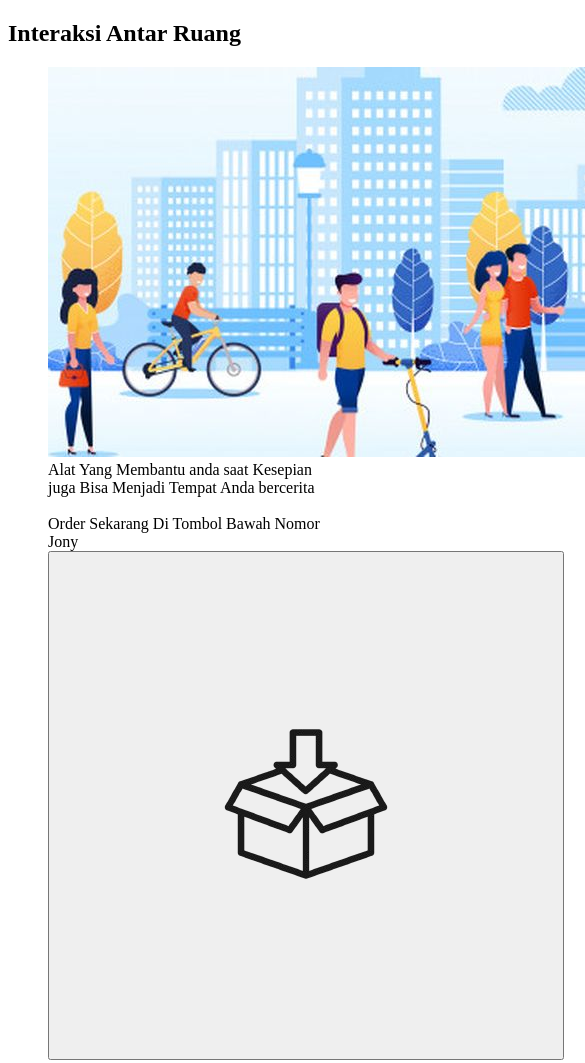
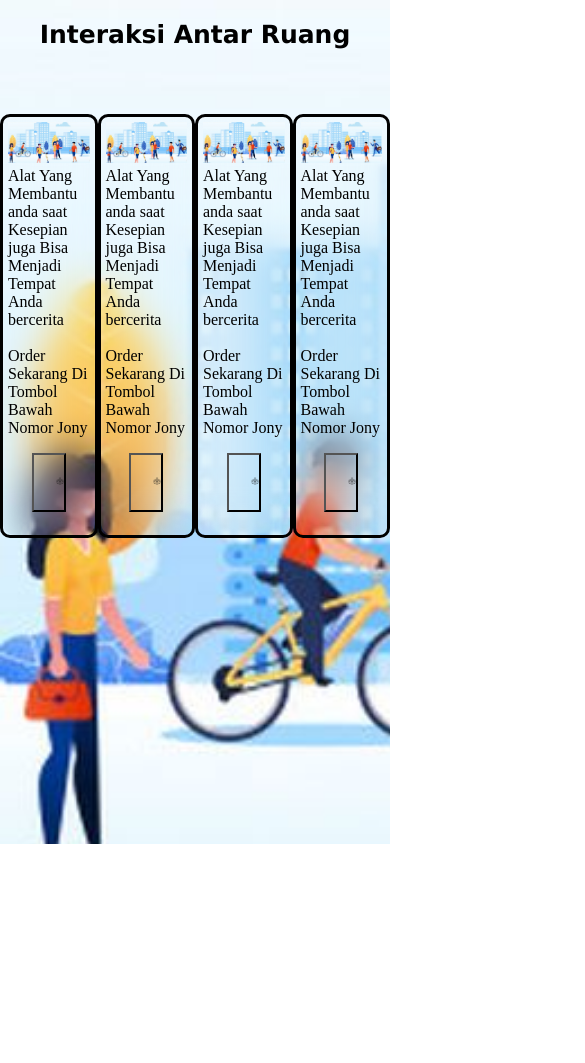
Before and after one commit to Mytzcodes/Interaksi, a plain HTML site: page index.html in a window 390 px wide. Shown: the top 1063 px of the page, 585 px wide, since content can reach past the window. After the commit the page ends 844 px from the top, so only its background shows below. Drawn offline with Linux system fonts and the light colour scheme.

Commit message:
Update style.css

```diff
--- a/style.css
+++ b/style.css
@@ -1,96 +1,123 @@
-<!DOCTYPE html>
-<html lang="en">
-  <head>
-    <meta charset="UTF-8" />
-    <meta name="viewport" content="width=device-width, initial-scale=1.0" />
-    <title>Interaksi Antar Ruang</title>
-    <link rel="stylesheet" href="style.css" />
-  </head>
-  <body>
-    <header class="Title">
-      <h2 id="Judul-Halaman">Interaksi Antar Ruang</h2>
-    </header>
-    <main class="Item">
-      <article class="Card-1">
-        <figure id="Card-1">
-          <div>
-            <img src="Picture/Interaksi.jpg" alt="Product.png" />
-            <figcaption>
-              Alat Yang Membantu anda saat Kesepian juga Bisa Menjadi Tempat
-              Anda bercerita
-            </figcaption>
-            <br />
-            <figcaption>Order Sekarang Di Tombol Bawah Nomor Jony</figcaption>
-            <span class="Orders-Button">
-              <button class="Order">
-                <a id="Order" href="https://shorturl.at/FmI3v" target="blink"
-                  ><img src="Picture/Order.png" alt="Order-Now.png" id="Buts"
-                /></a>
-              </button>
-            </span>
-          </div>
-        </figure>
-      </article>
-      <article class="Card-1">
-        <figure id="Card-1">
-          <div>
-            <img src="Picture/Interaksi.jpg" alt="Product.png" />
-            <figcaption>
-              Alat Yang Membantu anda saat Kesepian juga Bisa Menjadi Tempat
-              Anda bercerita
-            </figcaption>
-            <br />
-            <figcaption>Order Sekarang Di Tombol Bawah Nomor Jony</figcaption>
-            <span class="Orders-Button">
-              <button class="Order">
-                <a id="Order" href="https://shorturl.at/FmI3v" target="blink"
-                  ><img src="Picture/Order.png" alt="Order-Now.png" id="Buts"
-                /></a>
-              </button>
-            </span>
-          </div>
-        </figure>
-      </article>
-      <article class="Card-1">
-        <figure id="Card-1">
-          <div>
-            <img src="Picture/Interaksi.jpg" alt="Product.png" />
-            <figcaption>
-              Alat Yang Membantu anda saat Kesepian juga Bisa Menjadi Tempat
-              Anda bercerita
-            </figcaption>
-            <br />
-            <figcaption>Order Sekarang Di Tombol Bawah Nomor Jony</figcaption>
-            <span class="Orders-Button">
-              <button class="Order">
-                <a id="Order" href="https://shorturl.at/FmI3v" target="blink"
-                  ><img src="Picture/Order.png" alt="Order-Now.png" id="Buts"
-                /></a>
-              </button>
-            </span>
-          </div>
-        </figure>
-      </article>
-      <article class="Card-1">
-        <figure id="Card-1">
-          <div>
-            <img src="Picture/Interaksi.jpg" alt="Product.png" />
-            <figcaption>
-              Alat Yang Membantu anda saat Kesepian juga Bisa Menjadi Tempat
-              Anda bercerita
-            </figcaption>
-            <br />
-            <figcaption>Order Sekarang Di Tombol Bawah Nomor Jony</figcaption>
-            <span class="Orders-Button">
-              <button class="Order">
-                <a id="Order" href="https://shorturl.at/FmI3v" target="blink"
-                  ><img src="Picture/Order.png" alt="Order-Now.png" id="Buts"
-                /></a>
-              </button>
-            </span>
-          </div>
-        </figure>
-      </article>
-    </main>
-  </body>
-</html>
+* {
+  margin: 0;
+}
+
+body {
+  background-image: url(Picture/Interaksi.jpg);
+  background-repeat: no-repeat;
+  background-size: 100%;
+}
+
+img {
+  width: 100%;
+}
+
+.Title {
+  font-family: Verdana, Geneva, Tahoma, sans-serif;
+}
+
+#Judul-Halaman {
+  font-size: 45px;
+  padding: 2%;
+  display: flex;
+  justify-content: center;
+}
+
+main {
+  margin-top: 5vh;
+}
+
+.Item {
+  display: flex;
+  padding-top: 1%;
+  padding-bottom: 2%;
+  justify-content: space-around;
+}
+
+.Orders-Button {
+  justify-content: center;
+  display: flex;
+  margin-top: 20%;
+}
+
+.Order {
+  align-items: center;
+  background-color: transparent;
+  display: flex;
+  align-items: center;
+  width: 25%;
+}
+
+.Card-1 {
+  outline-width: 222px;
+  outline-color: aqua;
+  border-radius: 10px;
+  width: 20%;
+  outline-color: cadetblue;
+  outline-style: solid;
+  outline-width: 5px;
+}
+
+#Card-1 {
+  border-radius: 12px;
+  border: 5px solid transparent;
+  padding-bottom: 20%;
+  background-color: transparent;
+  backdrop-filter: blur(20px);
+  display: flex;
+  align-items: center;
+}
+
+@media only screen and (min-width: 300px) and (max-width: 760px) {
+  body {
+    background-image: url(Picture/Interaksi.jpg);
+    background-repeat: no-repeat;
+    background-size: 450%;
+  }
+
+  #Judul-Halaman {
+    font-size: 25px;
+    padding: 5%;
+    display: flex;
+    justify-content: center;
+  }
+
+  .Item {
+    padding-top: 1%;
+    padding-bottom: 2%;
+    overflow: visible;
+  }
+
+  .Orders-Button {
+    justify-content: center;
+    display: flex;
+    margin-top: 20%;
+  }
+
+  .Order {
+    background-image: url(Picture/Order.png);
+    padding: 15px;
+    align-items: center;
+    display: flex;
+  }
+
+  .Card-1 {
+    border: 3px solid black;
+    border-radius: 10px;
+    width: 209999%;
+    outline: none;
+  }
+
+  #Card-1 {
+    border-radius: 12px;
+    border: 5px solid transparent;
+    padding-bottom: 20%;
+    background-color: transparent;
+    backdrop-filter: blur(20px);
+    display: flex;
+    align-items: center;
+  }
+  #Buts {
+    width: 22px;
+  }
+}
```
